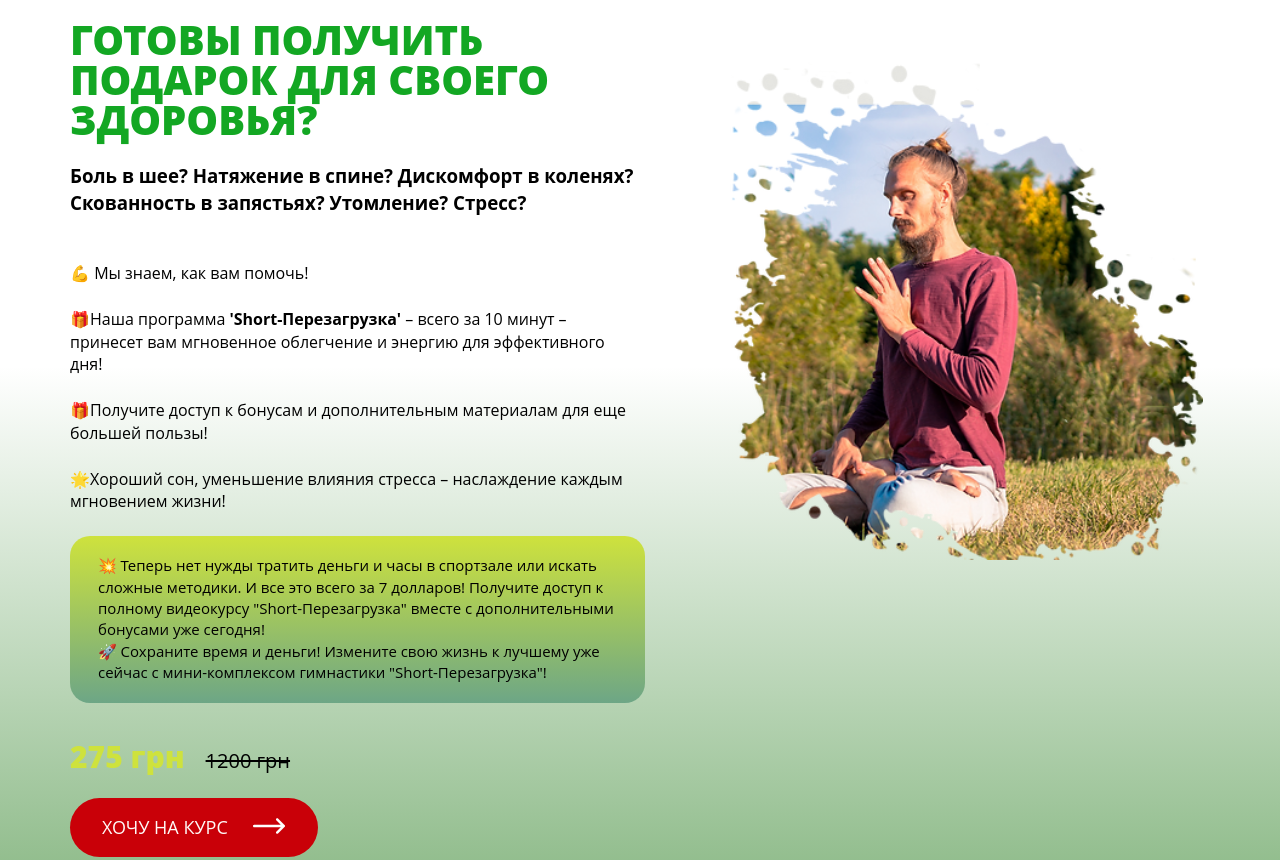
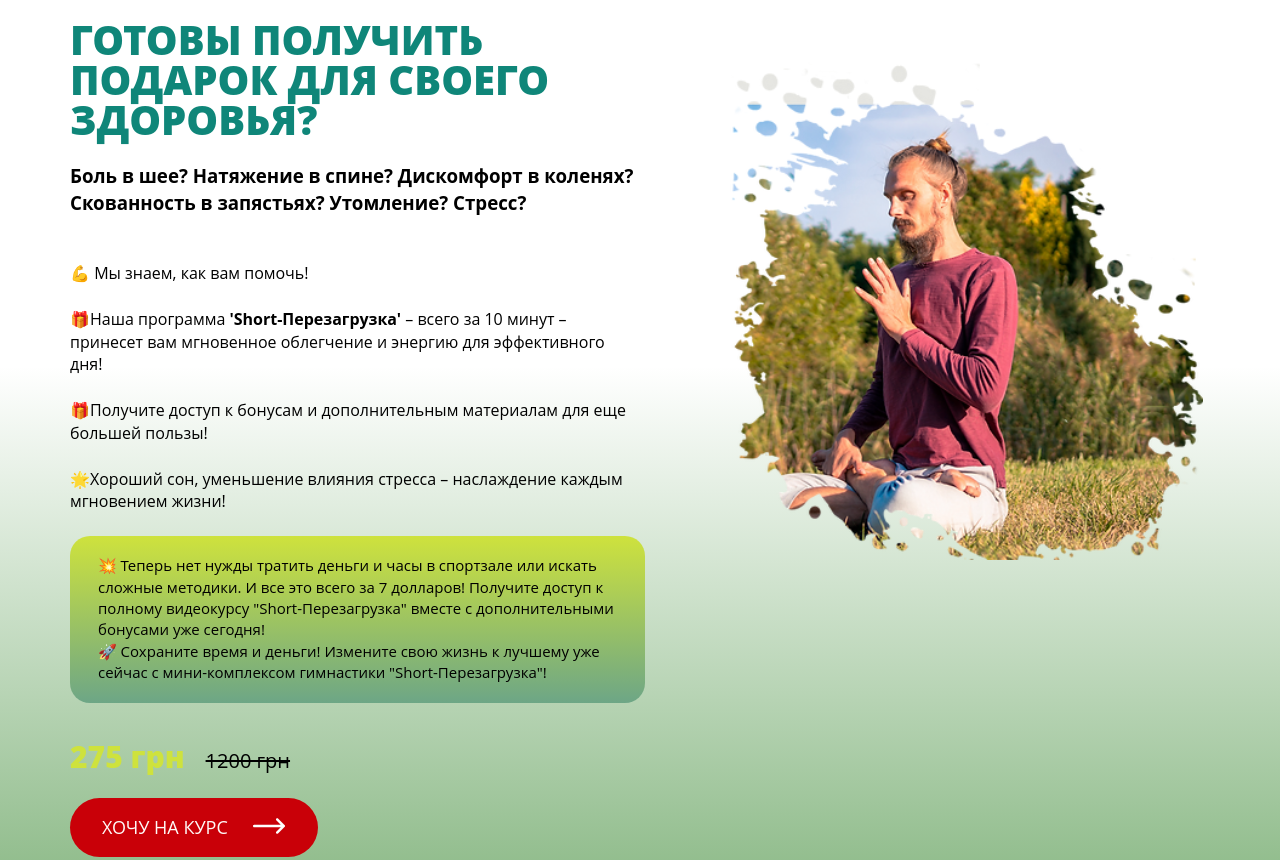
Before and after one commit to Sidorov13/RusSite, a plain HTML site: page index.html in a window 1280 px wide. Shown: the top 860 px of the page. Drawn offline with Linux system fonts and the light colour scheme.

Commit message:
Add files via upload

```diff
--- a/css/main.css
+++ b/css/main.css
@@ -19,9 +19,7 @@ h1, h2, h3, p{margin: 0;}
  #myh24{
 
  }
- .s1 h2 {
- color: #13A723;
- }
+
 
 h1, h2{
  color: #0F8679;
```
